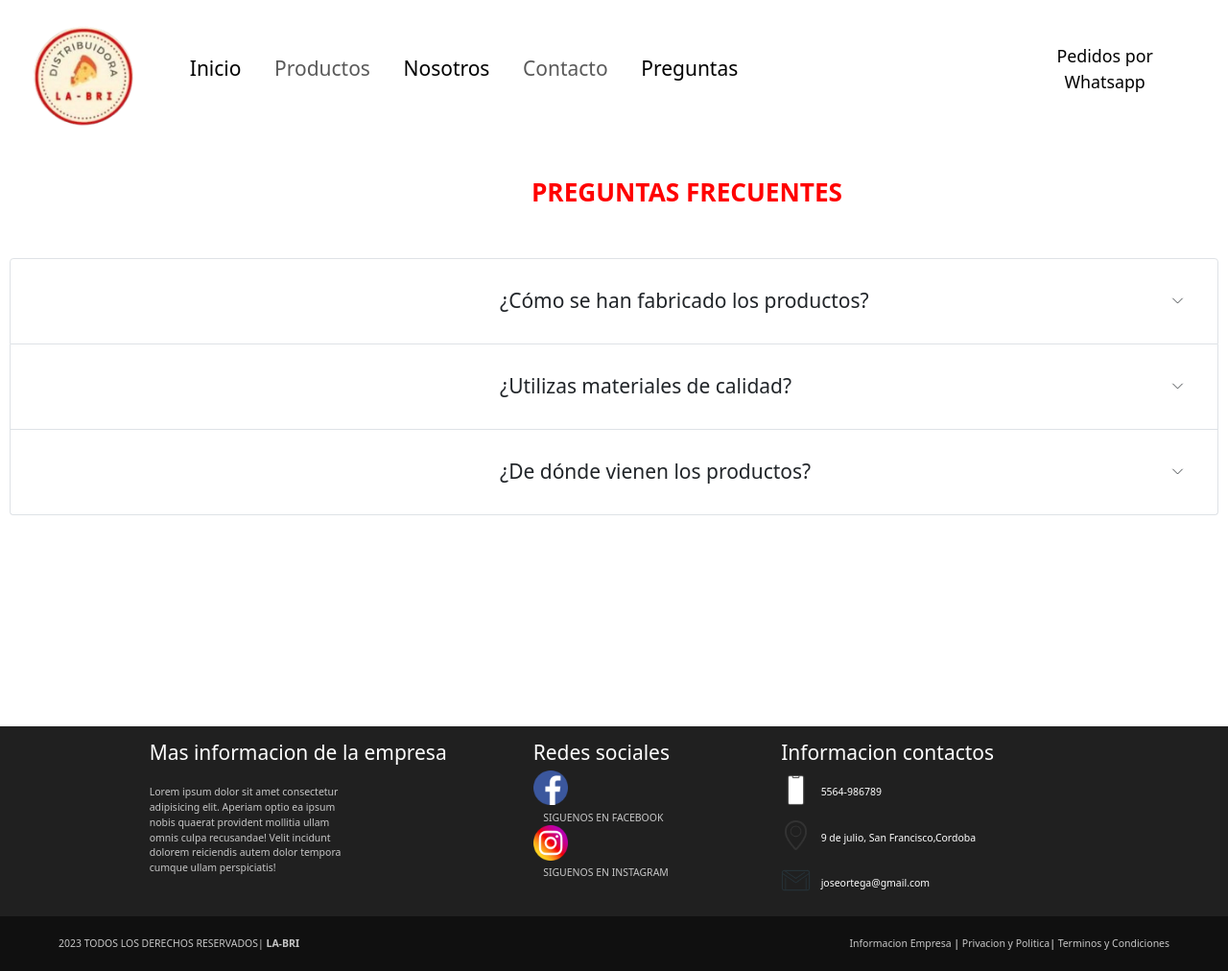
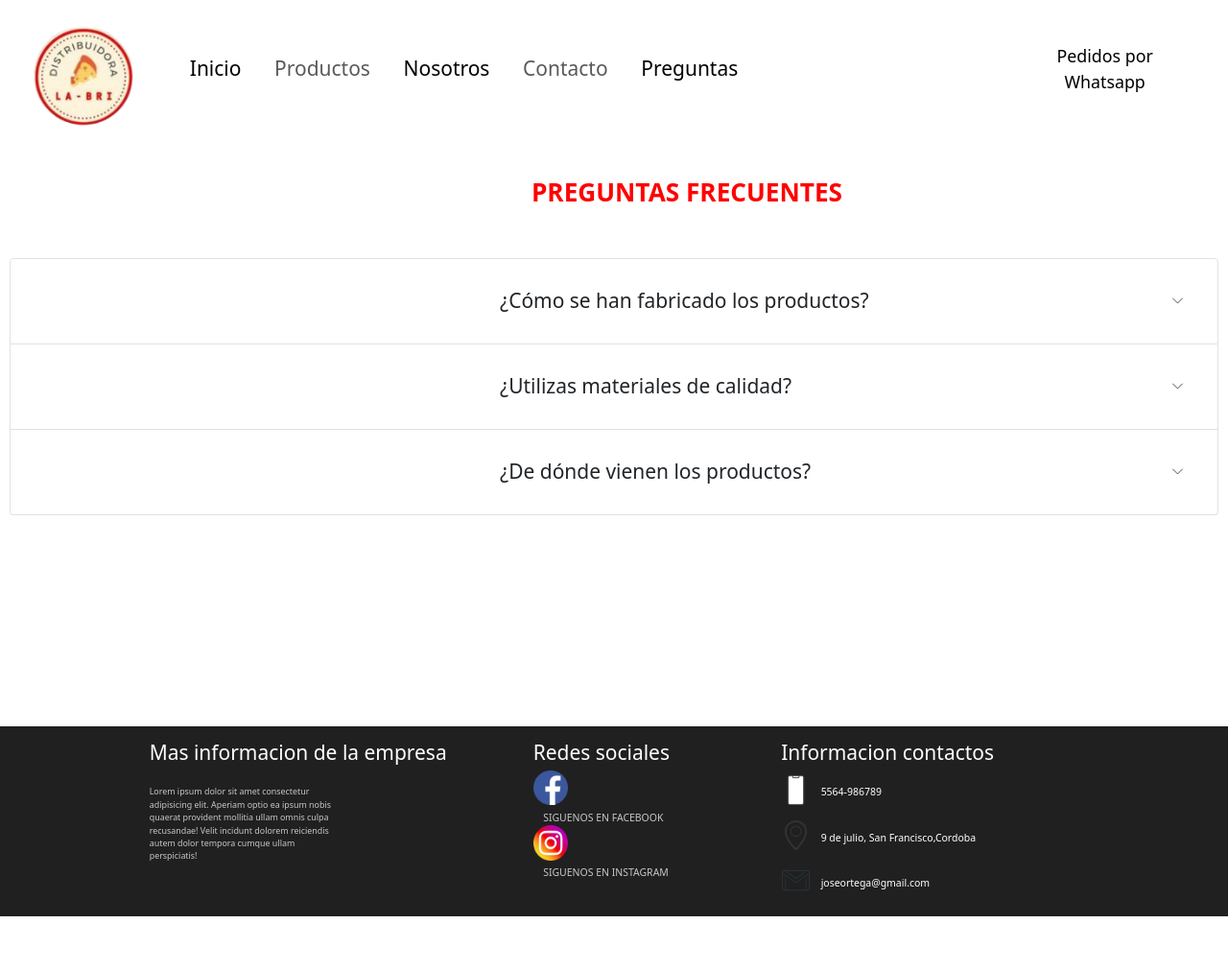
Before and after one commit to Brisaortega/LA-BRI, a plain HTML site: page pages/preguntas.html in a window 1280 px wide. Shown: the whole page at 96% size. After the commit the page ends 955 px from the top, so only its background shows below. Drawn offline with nearby package versions, Linux system fonts and the light colour scheme.

Commit message:
arreglos

```diff
--- a/css/estilo.css
+++ b/css/estilo.css
@@ -43,6 +43,7 @@ html {
     min-height: 100vh;
     display: grid;
     grid-template-rows: auto 1fr auto;
+    font-size: 0.92%;
 }
 
 
@@ -300,7 +301,7 @@ footer{
     font-size: 2rem;
 }
 .colum1 p{
-    font-size: 1rem;
+    font-size: 84.92%;
     color:#c7c7c7;
     margin-top: 2rem;
     width: 50%;
@@ -346,23 +347,7 @@ height:15%;
  max-width: 80%;
  margin-top: 1rem;
 }
-.container-footer{
-    width: 100%;
-    background-color: #101010;
 
-}
-.copyright{
-    color: #c7c7c7;
-}
-.copyright a{
-    text-decoration: none;
-    color: #c7c7c7;
-    font-weight:bold;
-}
-.information a{
-    text-decoration: none;
-    color: #c7c7c7;
-}
 .footer{
 display: flex;
 justify-content: space-between;
--- a/pages/preguntas.html
+++ b/pages/preguntas.html
@@ -6,7 +6,7 @@
     <meta http-equiv="X-UA-Compatible" content="IE=edge">
     <meta name="viewport" content="width=device-width, initial-scale=1.0">
     <title>Preguntas</title>
-
+    <meta name="description" content="Responderemos todas sus dudas y consultas que tenga acerca de nuestra empresa y productos"/>
     <link href="https://cdn.jsdelivr.net/npm/bootstrap@5.3.0-alpha1/dist/css/bootstrap.min.css" rel="stylesheet"
         integrity="sha384-GLhlTQ8iRABdZLl6O3oVMWSktQOp6b7In1Zl3/Jr59b6EGGoI1aFkw7cmDA6j6gD" crossorigin="anonymous">
 
@@ -213,17 +213,7 @@
                 </div>
             </div>
             </div>
-            <div class="container-footer">
-                <div class="footer">
-                    <div class="copyright">
-                        2023 TODOS LOS DERECHOS RESERVADOS| <a href="">LA-BRI</a>
-                    </div>
-                    <div class="information">
-                        <a href="">Informacion Empresa</a> | <a href="">Privacion y Politica</a>|
-                        <a href="">Terminos y Condiciones</a>
-                    </div>
-                </div>
-            </div>
+
         </footer>
 
         <script src="https://cdn.jsdelivr.net/npm/bootstrap@5.3.0-alpha1/dist/js/bootstrap.bundle.min.js"
```
Also changed, not shown: index.html (+1 -11 lines), pages/contacto.html (+1 -9 lines), pages/nosotros.html (+2 -11 lines), pages/productos.html (+1 -9 lines).
